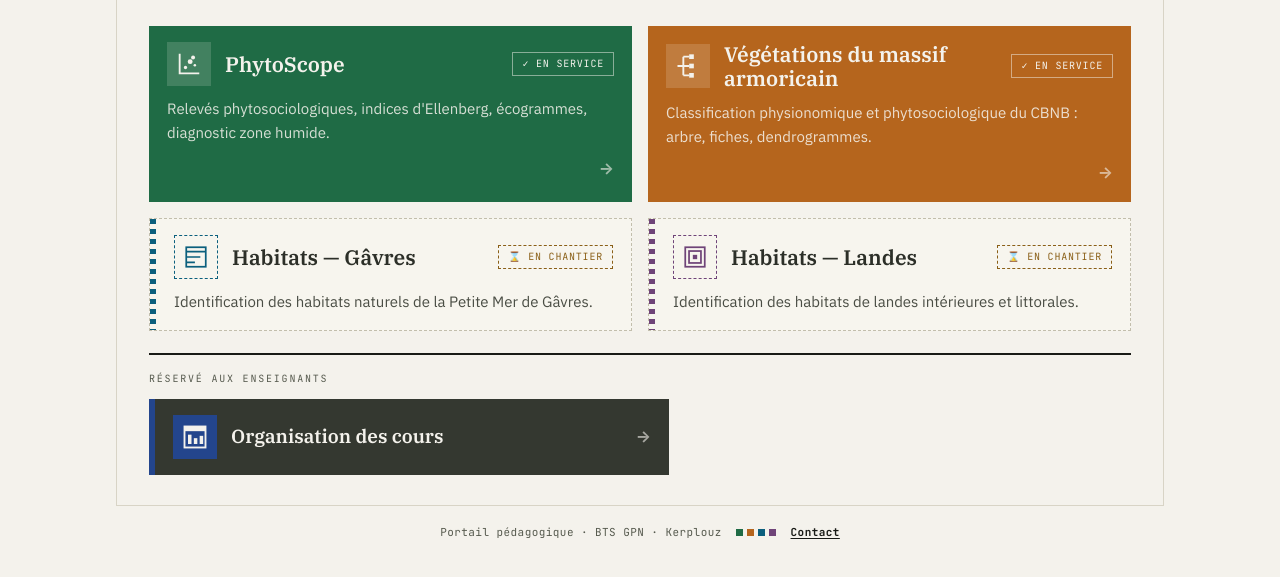
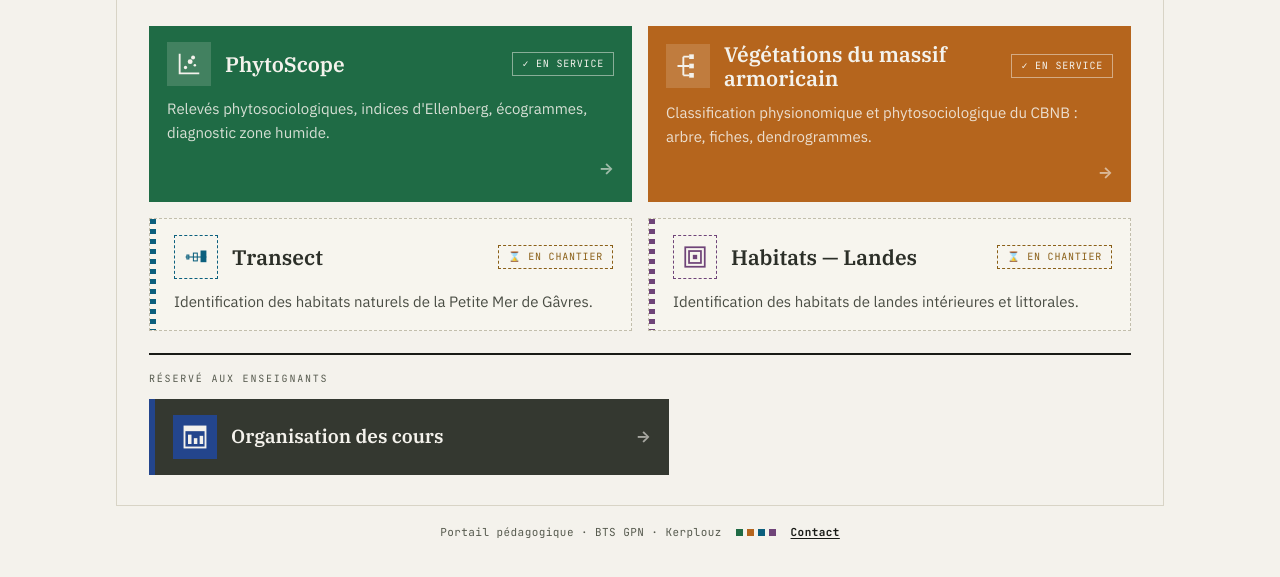
Before and after one commit to btsgpn-kerplouz/portail, a plain HTML site: page portail/index.html in a window 1280 px wide. Shown: the part 105-682 px from the top of the page. Drawn offline with Linux system fonts and the light colour scheme.

Commit message:
Portail : la tuile affiche le nom de l'app, Transect
Titre de la tuile 'Habitats — Gâvres' remplacé par 'Transect' (le nom
retenu pour l'app), sur le même principe que la tuile PhytoScope qui
affiche déjà le vrai nom de l'app plutôt qu'une description générique.
Le site (Petite Mer de Gâvres) reste mentionné dans la description.
Pictogramme remplacé par la marque de l'app (ligne de transect +
quadrats de recouvrement croissant), identique à celle du bandeau.

Co-Authored-By: Claude Sonnet 5 <noreply@anthropic.com>

```diff
--- a/portail/index.html
+++ b/portail/index.html
@@ -228,8 +228,8 @@
             <div class="tool-lisere"></div>
             <div class="tool-inner">
               <div class="tool-row">
-                <span class="tool-picto"><svg viewBox="0 0 24 24" fill="none" stroke="currentColor" stroke-width="1.6" aria-hidden="true"><path d="M3 7h18M3 12h13M3 17h8"></path><rect x="3" y="3" width="18" height="18"></rect></svg></span>
-                <span class="tool-title">Habitats — Gâvres</span>
+                <span class="tool-picto"><svg viewBox="0 0 40 40" fill="none" stroke="currentColor" stroke-width="1.6" aria-hidden="true"><line x1="4" y1="20" x2="36" y2="20"></line><rect x="6" y="17" width="3" height="6"></rect><rect x="16" y="14" width="6" height="12"></rect><rect x="27" y="10" width="9" height="18" fill="currentColor" stroke="none"></rect></svg></span>
+                <span class="tool-title">Transect</span>
                 <span class="tool-status">⌛ en chantier</span>
               </div>
               <p class="tool-desc">Identification des habitats naturels de la Petite Mer de Gâvres.</p>
```
